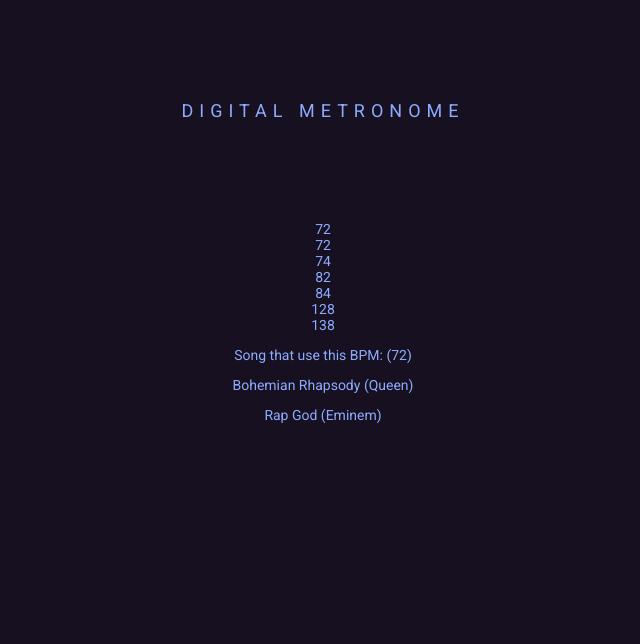
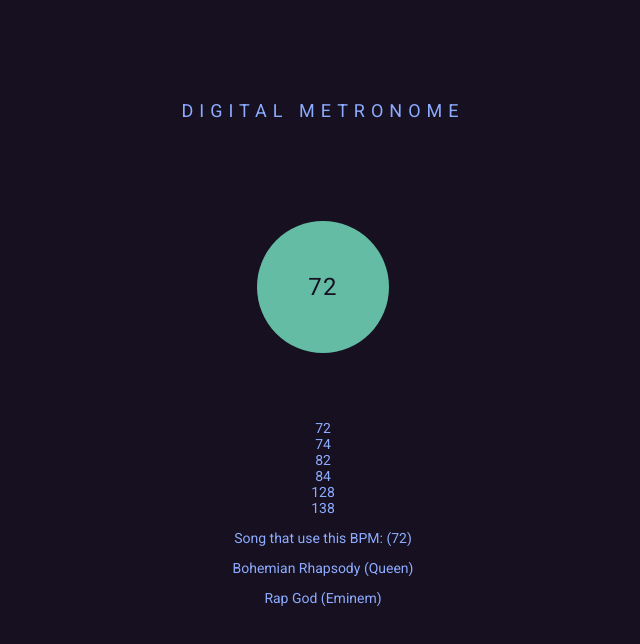
Before and after one commit to patrivet/metronome, a React (Create React App) app: page / in a window 1280 px wide. Shown: the top 644 px of the page, without its empty margins (317-957 px from the left). Built offline with nearby package versions, Linux system fonts and the light colour scheme.

Commit message:
Add styling for metronome component

```diff
--- /dev/null
+++ b/src/App-variables.css
@@ -0,0 +1,5 @@
+/* Colors */
+:root {
+  --primary-font-color: #8eacff;
+  --secondary-font-color: #161020;
+}
--- a/src/App.css
+++ b/src/App.css
@@ -1,7 +1,9 @@
+@import './App-variables.css';
+
 body {
   background-color:#161020;
   /* Primary font color */
-  color: #8eacff;
+  color: var(--primary-font-color);
   font-family: 'Roboto', sans-serif;
   font-size: 14px;
   text-align: center;
--- a/src/components/Metronome/Metronome.css
+++ b/src/components/Metronome/Metronome.css
@@ -0,0 +1,15 @@
+@import '../../App-variables.css';
+
+.metronome {
+  color: var(--secondary-font-color);
+  font-size: 24px;
+  letter-spacing: 1.33px;
+  width: 132px;
+  height: 132px;
+  background-color: #64bca4;
+  border-radius: 50%;
+  display: flex;
+  align-items: center;
+  justify-content: center;
+  margin: 67px auto;
+}
--- a/src/components/Metronome/Metronome.js
+++ b/src/components/Metronome/Metronome.js
@@ -1,4 +1,5 @@
 import { useContext } from 'react';
+import './Metronome.css'
 
 // Custom components
 import { AppContext } from '../../App';
@@ -7,7 +8,7 @@ const Metronome = () => {
   const { activeBpm } = useContext(AppContext);
 
   return (
-    <div>{activeBpm}</div>
+      <div className="metronome">{activeBpm}</div>
   );
 };
 
```
